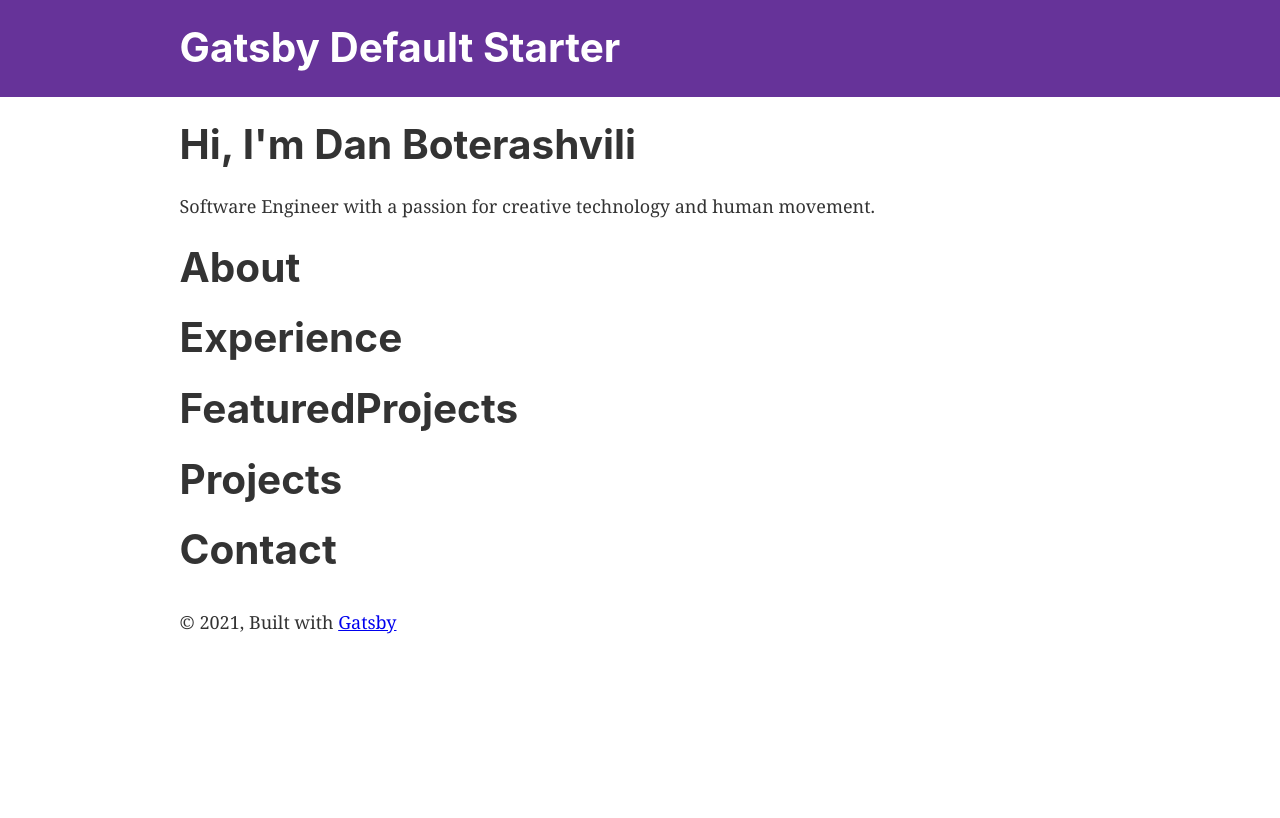
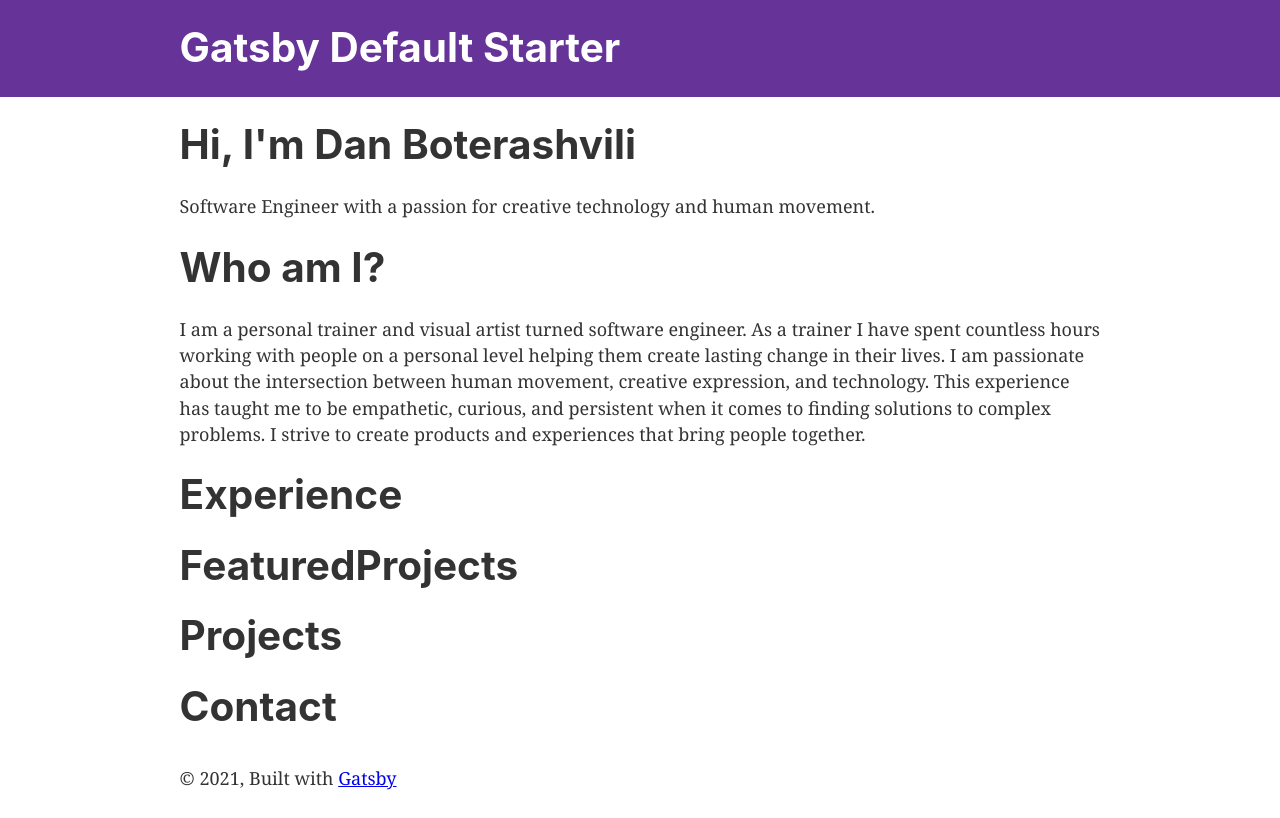
Before and after one commit to dscription/gatsby-portfolio-v1, a Gatsby site: page / in a window 1280 px wide. Built offline with nearby package versions, Linux system fonts and the light colour scheme; Gatsby itself is replaced by a stand-in of ours.

Commit message:
add About section markup first pass

```diff
--- a/src/components/sections/About.js
+++ b/src/components/sections/About.js
@@ -3,7 +3,16 @@ import React from "react"
 const About = () => {
   return (
     <>
-      <h1>About</h1>
+      <h1>Who am I?</h1>
+      <p>
+        I am a personal trainer and visual artist turned software engineer. As a
+        trainer I have spent countless hours working with people on a personal
+        level helping them create lasting change in their lives. I am passionate
+        about the intersection between human movement, creative expression, and
+        technology. This experience has taught me to be empathetic, curious, and
+        persistent when it comes to finding solutions to complex problems. I
+        strive to create products and experiences that bring people together.
+      </p>
     </>
   )
 }
```
